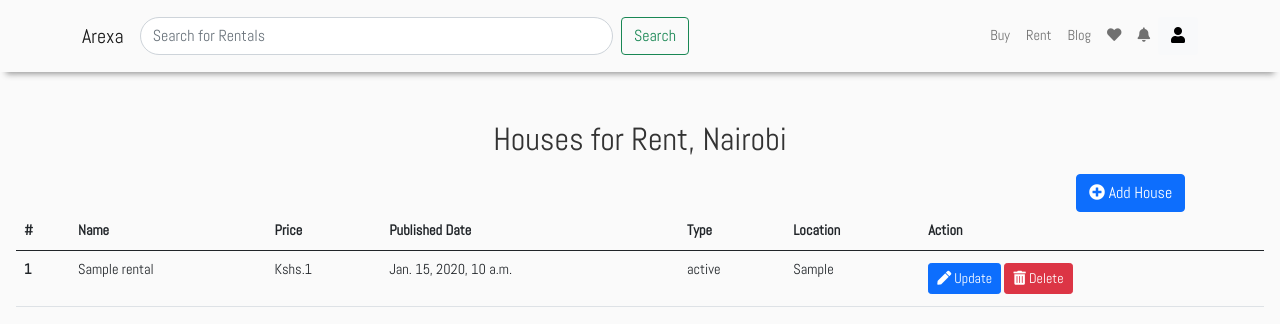
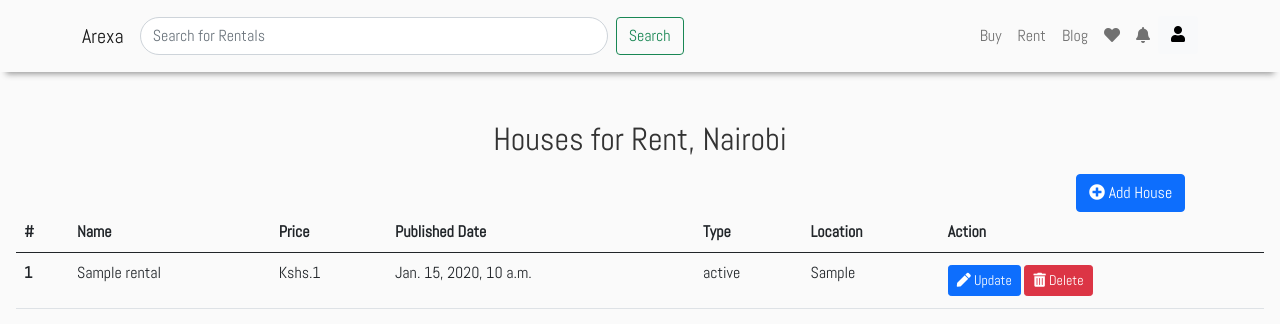
Before and after one commit to OkothPius/Rentals, a Django app: page / in a window 1280 px wide. Shown: the top 324 px of the page. Run offline with Django 3.2, Linux system fonts and the light colour scheme; a user stored in the database is signed in; tables that the repository leaves empty hold one stand-in row (values such as "Sample post").

Commit message:
style: update

```diff
--- a/backend/static/core/css/master.css
+++ b/backend/static/core/css/master.css
@@ -5,7 +5,7 @@ body {
   font-family: 'Abel', sans-serif;
   background: #fafafa;
   color: #333333;
-  font-size: .9em;
+  font-size: 1em;
 }
 
 .navbar {
```
Also changed, not shown: backend/static/images/singapore.jpg (added).
